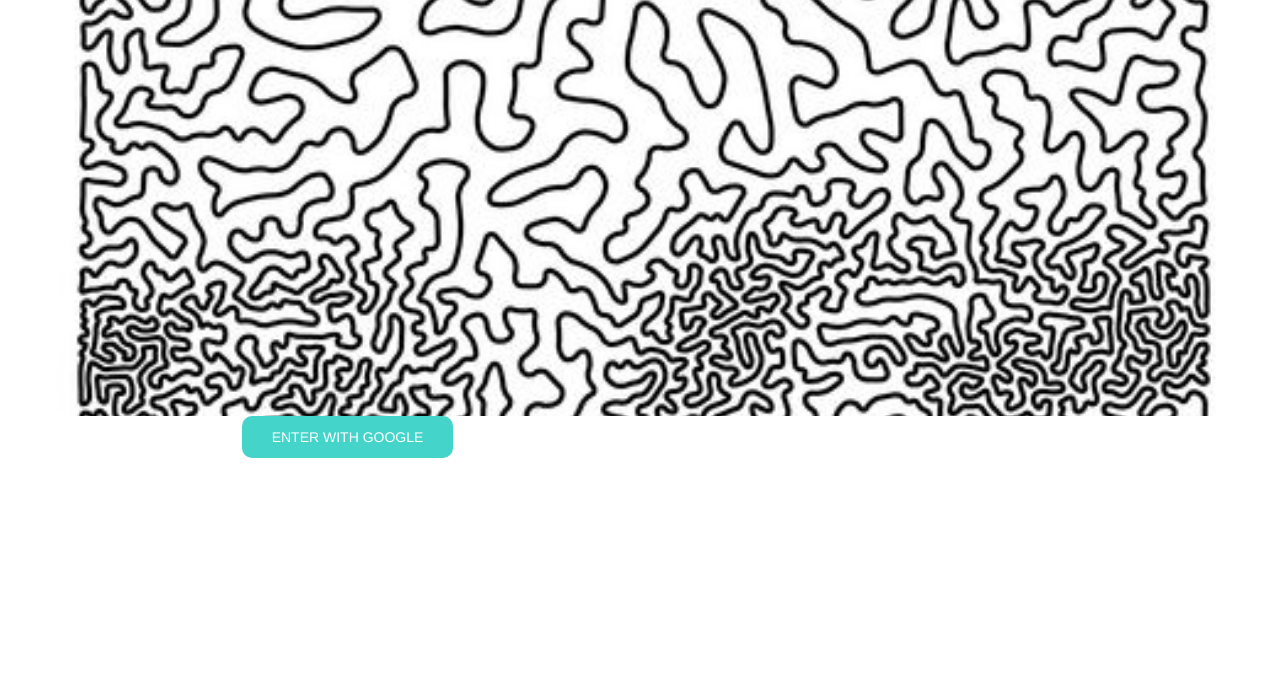
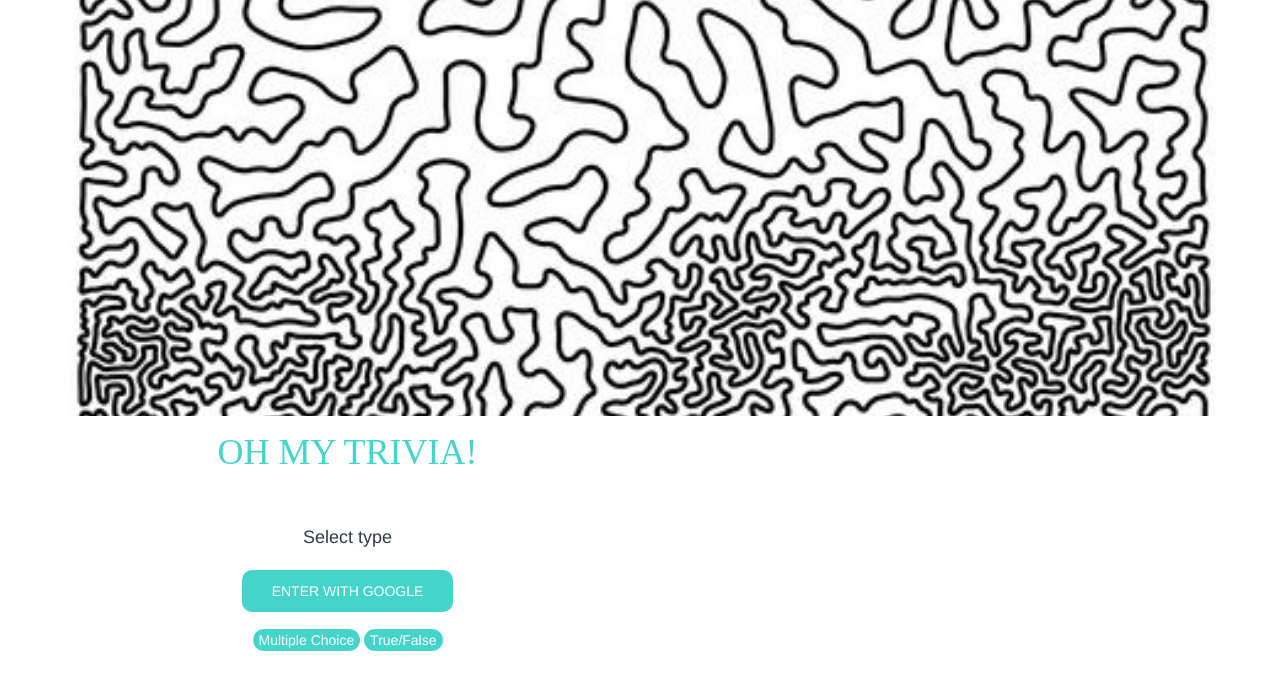
Before and after one commit to vanehuanchicay/firebase-test, a plain HTML site: page index.html in a window 1280 px wide. Drawn offline with nearby package versions, Linux system fonts and the light colour scheme; no server answers; a web font is replaced by a local one.

Commit message:
test XIV

```diff
--- a/assets/js/app.js
+++ b/assets/js/app.js
@@ -32,7 +32,7 @@ var provider = new firebase.auth.GoogleAuthProvider();
   var credential = error.credential;
   // ...
 });
-
+}
 
 
 fetch('https://opentdb.com/api.php?amount=15&category=11&difficulty=medium')
@@ -175,5 +175,3 @@ fetch('https://opentdb.com/api.php?amount=15&difficulty=hard&type=boolean')
 
   }) //end multiple_option
 }); //end then data
-
-}
--- a/index.html
+++ b/index.html
@@ -16,15 +16,15 @@
     <section class="container selection_two text-center">
     <div class="row">
       <div class="col-sm-6">
-        <!--<h1 class="title ">OH MY TRIVIA!</h1>-->
-       <!-- <h4 class="select_title ">Select type</h4>-->
+        <h1 class="title ">OH MY TRIVIA!</h1>
+        <h4 class="select_title ">Select type</h4>
         <button id="google-sign" onclick="signIn()">ENTER WITH GOOGLE</button>
         <!--<button id="google-signOut" onclick="logOut()"> cerrar sesión</button> -->
         <div class="user_name">
 
         </div>
-       <!-- <button class="multiple_option" >Multiple Choice</button>-->
-       <!-- <button class="other_option">True/False</button>-->
+        <button class="multiple_option" >Multiple Choice</button>
+        <button class="other_option">True/False</button>
       </div>
     </div>
     <div class="row">
```
